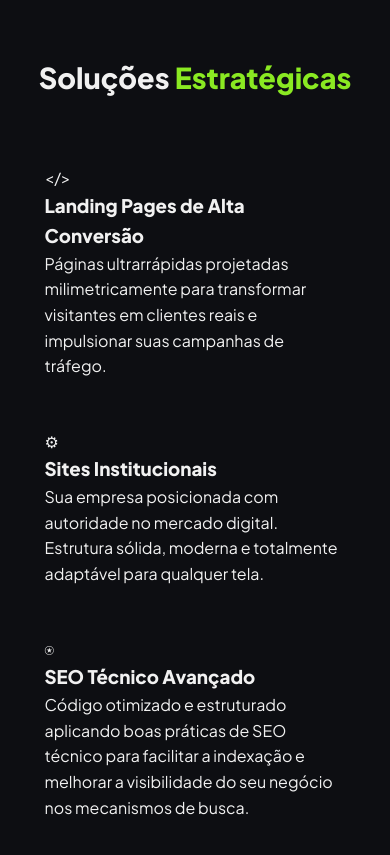
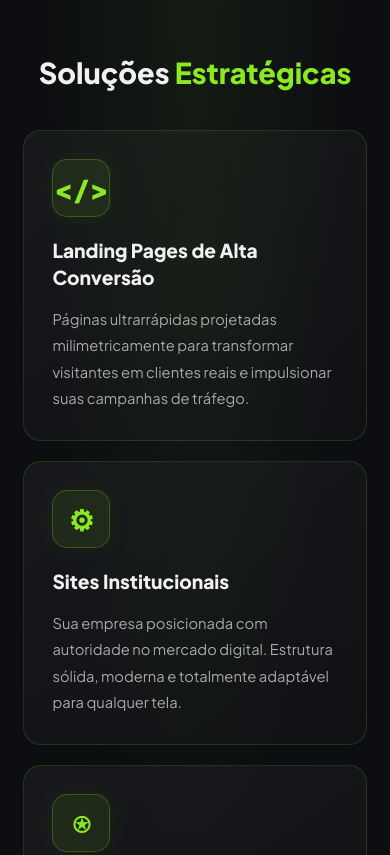
Before and after one commit to claysonbmelo/CODIGO-QUE-CONVERTE, a plain HTML site: page index.html in a window 390 px wide. Shown: the part 1190-2045 px from the top of the page. Drawn offline with Linux system fonts and the light colour scheme.

Commit message:
Inserindo seção de soluções no css

```diff
--- a/style.css
+++ b/style.css
@@ -550,6 +550,156 @@ section {
     }
 }
 
+
+/* ========================================
+   SEÇÃO DE SOLUÇÕES
+======================================== */
+
+.solutions {
+    position: relative;
+    isolation: isolate;
+    padding: 100px 7%;
+    background:
+        radial-gradient(
+            ellipse at 50% 0%,
+            rgba(138, 233, 34, 0.06),
+            transparent 60%
+        );
+}
+
+/* Título da seção */
+
+.solutions .section-title {
+    margin-bottom: 55px;
+}
+
+/* Grade dos cartões */
+
+.grid-cards {
+    display: grid;
+    grid-template-columns: repeat(3, 1fr);
+    gap: 25px;
+}
+
+/* Cartões */
+
+.grid-cards .card {
+    position: relative;
+    display: flex;
+    flex-direction: column;
+    align-items: flex-start;
+    padding: 35px 28px;
+    min-height: 310px;
+
+    background: linear-gradient(
+        145deg,
+        rgba(255, 255, 255, 0.045),
+        rgba(255, 255, 255, 0.015)
+    );
+
+    border: 1px solid rgba(138, 233, 34, 0.15);
+    border-radius: 18px;
+
+    transition:
+        transform 0.35s ease,
+        border-color 0.35s ease,
+        box-shadow 0.35s ease;
+}
+
+/* Ícones */
+
+.card-icon {
+    display: flex;
+    align-items: center;
+    justify-content: center;
+
+    width: 65px;
+    height: 65px;
+    margin-bottom: 28px;
+
+    color: var(--primary-color);
+    font-size: 1.8rem;
+    font-weight: 800;
+
+    background: rgba(138, 233, 34, 0.09);
+    border: 1px solid rgba(138, 233, 34, 0.25);
+    border-radius: 15px;
+
+    box-shadow: 0 0 25px rgba(138, 233, 34, 0.08);
+}
+
+/* Títulos dos cartões */
+
+.grid-cards .card h3 {
+    color: var(--text-color-light);
+    font-size: 1.2rem;
+    font-weight: 800;
+    line-height: 1.4;
+    margin-bottom: 15px;
+}
+
+/* Descrições */
+
+.grid-cards .card p {
+    color: #a9a9a9;
+    font-size: 0.92rem;
+    line-height: 1.8;
+}
+
+/* Efeito ao passar o mouse */
+
+@media (hover: hover) and (pointer: fine) {
+    .grid-cards .card:hover {
+        transform: translateY(-8px);
+        border-color: rgba(138, 233, 34, 0.55);
+
+        box-shadow:
+            0 15px 45px rgba(0, 0, 0, 0.25),
+            0 0 25px rgba(138, 233, 34, 0.08);
+    }
+
+    .grid-cards .card:hover .card-icon {
+        box-shadow: 0 0 30px rgba(138, 233, 34, 0.2);
+    }
+}
+
+/* Tablets */
+
+@media (max-width: 992px) {
+    .grid-cards {
+        grid-template-columns: repeat(2, 1fr);
+    }
+}
+
+/* Celulares */
+
+@media (max-width: 768px) {
+    .solutions {
+        padding: 75px 6%;
+    }
+
+    .solutions .section-title {
+        margin-bottom: 35px;
+    }
+
+    .grid-cards {
+        grid-template-columns: 1fr;
+        gap: 20px;
+    }
+
+    .grid-cards .card {
+        min-height: auto;
+        padding: 28px;
+    }
+
+    .card-icon {
+        width: 58px;
+        height: 58px;
+        margin-bottom: 20px;
+    }
+}
+
+
 /* --- Footer --- */
 footer {
     background-color: var(--secondary-color);
```
